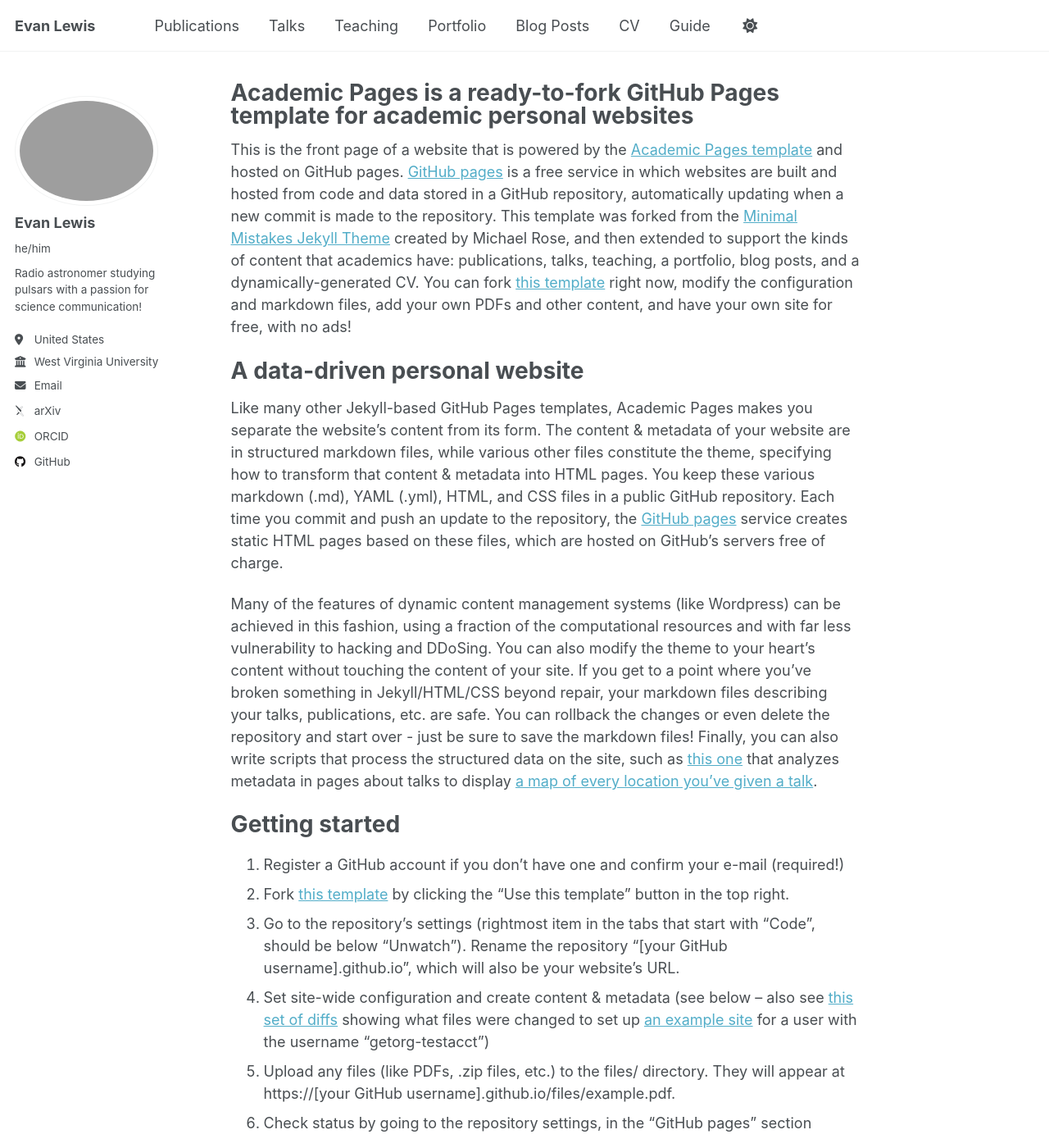
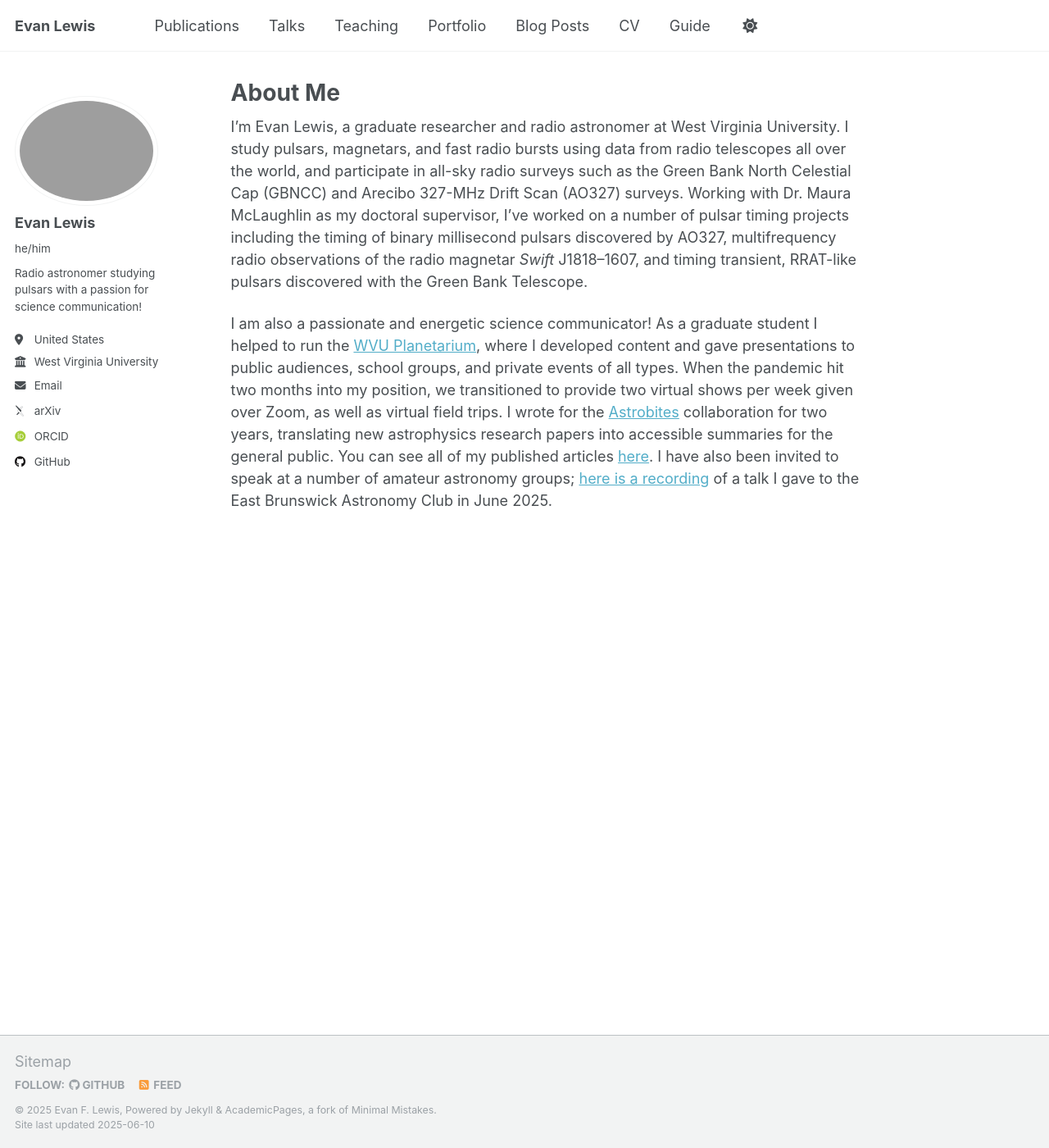
Before and after one commit to eflewis312/eflewis312.github.io, a Jekyll site: the page built from _pages/about.md, in a window 1280 px wide and 1400 px high. Shown: the whole window at 82% size. Built offline with Jekyll 4.4.1, drawn with Linux system fonts in a browser that asks for light colours; some web fonts are replaced; some of the changed text lies outside the part shown.

Commit message:
Update about.md

```diff
--- a/_pages/about.md
+++ b/_pages/about.md
@@ -1,49 +1,12 @@
 ---
 permalink: /
-title: "Academic Pages is a ready-to-fork GitHub Pages template for academic personal websites"
+title: "About Me"
 author_profile: true
 redirect_from:
   - /about/
   - /about.html
 ---
 
-This is the front page of a website that is powered by the [Academic Pages template](https://github.com/academicpages/academicpages.github.io) and hosted on GitHub pages. [GitHub pages](https://pages.github.com) is a free service in which websites are built and hosted from code and data stored in a GitHub repository, automatically updating when a new commit is made to the repository. This template was forked from the [Minimal Mistakes Jekyll Theme](https://mmistakes.github.io/minimal-mistakes/) created by Michael Rose, and then extended to support the kinds of content that academics have: publications, talks, teaching, a portfolio, blog posts, and a dynamically-generated CV. You can fork [this template](https://github.com/academicpages/academicpages.github.io) right now, modify the configuration and markdown files, add your own PDFs and other content, and have your own site for free, with no ads!
+I'm Evan Lewis, a graduate researcher and radio astronomer at West Virginia University. I study pulsars, magnetars, and fast radio bursts using data from radio telescopes all over the world, and participate in all-sky radio surveys such as the Green Bank North Celestial Cap (GBNCC) and Arecibo 327-MHz Drift Scan (AO327) surveys. Working with Dr. Maura McLaughlin as my doctoral supervisor, I've worked on a number of pulsar timing projects including the timing of binary millisecond pulsars discovered by AO327, multifrequency radio observations of the radio magnetar _Swift_ J1818--1607, and timing transient, RRAT-like pulsars discovered with the Green Bank Telescope.
 
-A data-driven personal website
-======
-Like many other Jekyll-based GitHub Pages templates, Academic Pages makes you separate the website's content from its form. The content & metadata of your website are in structured markdown files, while various other files constitute the theme, specifying how to transform that content & metadata into HTML pages. You keep these various markdown (.md), YAML (.yml), HTML, and CSS files in a public GitHub repository. Each time you commit and push an update to the repository, the [GitHub pages](https://pages.github.com/) service creates static HTML pages based on these files, which are hosted on GitHub's servers free of charge.
-
-Many of the features of dynamic content management systems (like Wordpress) can be achieved in this fashion, using a fraction of the computational resources and with far less vulnerability to hacking and DDoSing. You can also modify the theme to your heart's content without touching the content of your site. If you get to a point where you've broken something in Jekyll/HTML/CSS beyond repair, your markdown files describing your talks, publications, etc. are safe. You can rollback the changes or even delete the repository and start over - just be sure to save the markdown files! Finally, you can also write scripts that process the structured data on the site, such as [this one](https://github.com/academicpages/academicpages.github.io/blob/master/talkmap.ipynb) that analyzes metadata in pages about talks to display [a map of every location you've given a talk](https://academicpages.github.io/talkmap.html).
-
-Getting started
-======
-1. Register a GitHub account if you don't have one and confirm your e-mail (required!)
-1. Fork [this template](https://github.com/academicpages/academicpages.github.io) by clicking the "Use this template" button in the top right.
-1. Go to the repository's settings (rightmost item in the tabs that start with "Code", should be below "Unwatch"). Rename the repository "[your GitHub username].github.io", which will also be your website's URL.
-1. Set site-wide configuration and create content & metadata (see below -- also see [this set of diffs](http://archive.is/3TPas) showing what files were changed to set up [an example site](https://getorg-testacct.github.io) for a user with the username "getorg-testacct")
-1. Upload any files (like PDFs, .zip files, etc.) to the files/ directory. They will appear at https://[your GitHub username].github.io/files/example.pdf.
-1. Check status by going to the repository settings, in the "GitHub pages" section
-
-Site-wide configuration
-------
-The main configuration file for the site is in the base directory in [_config.yml](https://github.com/academicpages/academicpages.github.io/blob/master/_config.yml), which defines the content in the sidebars and other site-wide features. You will need to replace the default variables with ones about yourself and your site's github repository. The configuration file for the top menu is in [_data/navigation.yml](https://github.com/academicpages/academicpages.github.io/blob/master/_data/navigation.yml). For example, if you don't have a portfolio or blog posts, you can remove those items from that navigation.yml file to remove them from the header.
-
-Create content & metadata
-------
-For site content, there is one markdown file for each type of content, which are stored in directories like _publications, _talks, _posts, _teaching, or _pages. For example, each talk is a markdown file in the [_talks directory](https://github.com/academicpages/academicpages.github.io/tree/master/_talks). At the top of each markdown file is structured data in YAML about the talk, which the theme will parse to do lots of cool stuff. The same structured data about a talk is used to generate the list of talks on the [Talks page](https://academicpages.github.io/talks), each [individual page](https://academicpages.github.io/talks/2012-03-01-talk-1) for specific talks, the talks section for the [CV page](https://academicpages.github.io/cv), and the [map of places you've given a talk](https://academicpages.github.io/talkmap.html) (if you run this [python file](https://github.com/academicpages/academicpages.github.io/blob/master/talkmap.py) or [Jupyter notebook](https://github.com/academicpages/academicpages.github.io/blob/master/talkmap.ipynb), which creates the HTML for the map based on the contents of the _talks directory).
-
-**Markdown generator**
-
-The repository includes [a set of Jupyter notebooks](https://github.com/academicpages/academicpages.github.io/tree/master/markdown_generator
-) that converts a CSV containing structured data about talks or presentations into individual markdown files that will be properly formatted for the Academic Pages template. The sample CSVs in that directory are the ones I used to create my own personal website at stuartgeiger.com. My usual workflow is that I keep a spreadsheet of my publications and talks, then run the code in these notebooks to generate the markdown files, then commit and push them to the GitHub repository.
-
-How to edit your site's GitHub repository
-------
-Many people use a git client to create files on their local computer and then push them to GitHub's servers. If you are not familiar with git, you can directly edit these configuration and markdown files directly in the github.com interface. Navigate to a file (like [this one](https://github.com/academicpages/academicpages.github.io/blob/master/_talks/2012-03-01-talk-1.md) and click the pencil icon in the top right of the content preview (to the right of the "Raw | Blame | History" buttons). You can delete a file by clicking the trashcan icon to the right of the pencil icon. You can also create new files or upload files by navigating to a directory and clicking the "Create new file" or "Upload files" buttons.
-
-Example: editing a markdown file for a talk
-![Editing a markdown file for a talk](/images/editing-talk.png)
-
-For more info
-------
-More info about configuring Academic Pages can be found in [the guide](https://academicpages.github.io/markdown/), the [growing wiki](https://github.com/academicpages/academicpages.github.io/wiki), and you can always [ask a question on GitHub](https://github.com/academicpages/academicpages.github.io/discussions). The [guides for the Minimal Mistakes theme](https://mmistakes.github.io/minimal-mistakes/docs/configuration/) (which this theme was forked from) might also be helpful.
+I am also a passionate and energetic science communicator! As a graduate student I helped to run the [WVU Planetarium](https://planetarium.wvu.edu/), where I developed content and gave presentations to public audiences, school groups, and private events of all types. When the pandemic hit two months into my position, we transitioned to provide two virtual shows per week given over Zoom, as well as virtual field trips. I wrote for the [Astrobites](https://astrobites.org/) collaboration for two years, translating new astrophysics research papers into accessible summaries for the general public. You can see all of my published articles [here](https://astrobites.org/author/elewis/). I have also been invited to speak at a number of amateur astronomy groups; [here is a recording](https://youtu.be/J6ofQ6pzGro) of a talk I gave to the East Brunswick Astronomy Club in June 2025.
```
